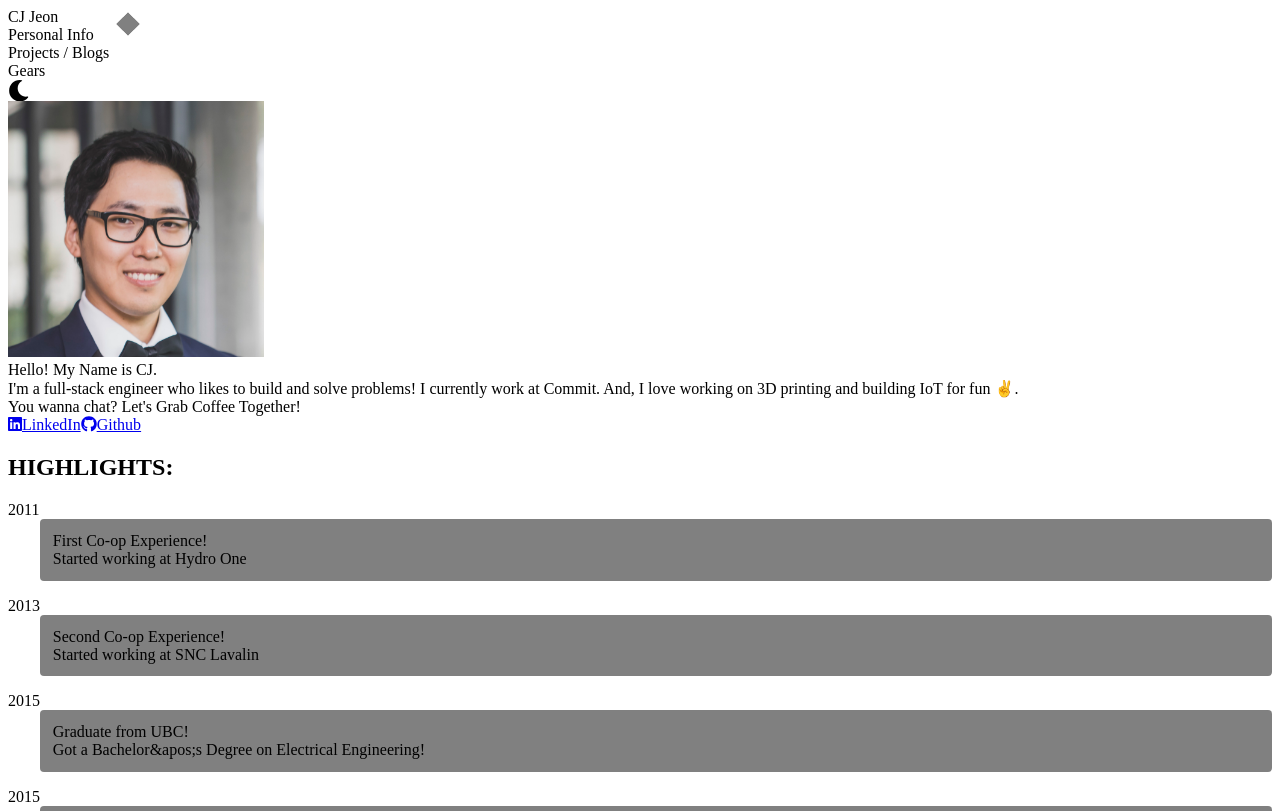
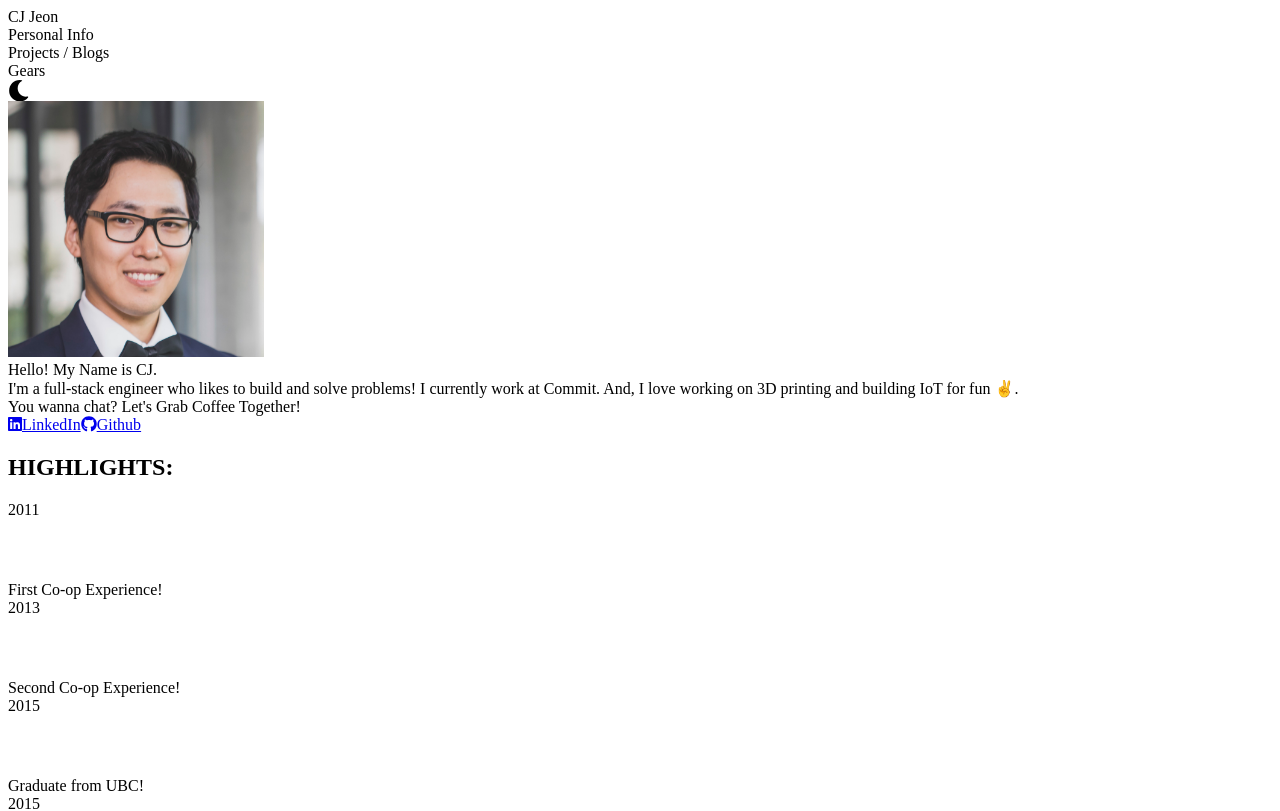
Before and after one commit to cjjeon/cjjeon.com, a Next.js app: page / in a window 1280 px wide. Shown: the top 811 px of the page. Built offline with nearby package versions, Linux system fonts and the light colour scheme.

Commit message:
Adding Proper Collapse method in Timeline

```diff
--- a/components/timeline/Timeline.tsx
+++ b/components/timeline/Timeline.tsx
@@ -1,11 +1,61 @@
-import React from "react";
-import style from "./Timeline.module.css";
+import React, { useState } from "react";
+import Collapse from "../transition/Collapse";
 
 interface TimelineItem {
   title: string;
   date: string;
-  description: string;
+  description: React.ReactElement;
 }
+
+interface TimelineItemProps extends TimelineItem {
+  isLastItem: boolean;
+}
+
+const TimeLineItem: React.FC<TimelineItemProps> = ({
+  title,
+  date,
+  description,
+  isLastItem,
+}) => {
+  const [isDetailOpen, setIsDetailOpen] = useState<boolean>(false);
+
+  return (
+    <div className={"flex"}>
+      <div
+        className={"flex flex-col items-center w-24"}
+        style={{ minHeight: "5em" }}
+      >
+        <div
+          className={
+            "flex justify-center items-center bg-indigo-300 dark:bg-indigo-500 rounded-full p-3 h-12 w-12"
+          }
+        >
+          {date}
+        </div>
+        <div className={"flex justify-center h-full"}>
+          {!isLastItem ? (
+            <div
+              className={"border-l-4 border-dotted border-gray-500 h-full"}
+            />
+          ) : null}
+        </div>
+      </div>
+      <div
+        onMouseEnter={() => setIsDetailOpen(true)}
+        onMouseLeave={() => setIsDetailOpen(false)}
+        className={"flex flex-col ml-4 mt-1 w-full"}
+      >
+        <div />
+        <div className={"bg-indigo-300 dark:bg-indigo-500 rounded w-full p-2"}>
+          <div className={"text-lg"}>{title}</div>
+          <Collapse isOpen={isDetailOpen}>
+            <div className={"italic mt-5"}>{description}</div>
+          </Collapse>
+        </div>
+      </div>
+    </div>
+  );
+};
 
 export interface TimelineProp {
   timelineItems: TimelineItem[];
@@ -16,26 +66,13 @@ const Timeline: React.FC<TimelineProp> = ({ timelineItems }) => {
     <div>
       {timelineItems.map((timelineItem, index) => {
         return (
-          <div className={"flex relative"} key={index}>
-            <div className={"flex flex-col w-24"}>
-              <div
-                className={
-                  "flex justify-center items-center bg-gray-800 rounded-full p-3"
-                }
-              >
-                {timelineItem.date}
-              </div>
-              <div className={"flex justify-center h-full"}>
-                {index !== timelineItems.length - 1 ? (
-                  <div className={"border-l-4 border-dotted h-full"} />
-                ) : null}
-              </div>
-            </div>
-            <div className={style.timeline_content}>
-              <div className={"text-lg"}>{timelineItem.title}</div>
-              <div className={"mt-5 italic"}>{timelineItem.description}</div>
-            </div>
-          </div>
+          <TimeLineItem
+            key={index}
+            title={timelineItem.title}
+            date={timelineItem.date}
+            description={timelineItem.description}
+            isLastItem={index === timelineItems.length - 1}
+          />
         );
       })}
     </div>
--- /dev/null
+++ b/components/transition/Collapse.tsx
@@ -0,0 +1,34 @@
+import React, { useEffect, useRef, useState } from "react";
+
+export interface CollapseProp {
+  isOpen: boolean;
+  className?: string;
+}
+
+const Collapse: React.FC<CollapseProp> = ({ isOpen, children, className }) => {
+  const [childHeight, setChildHeight] = useState<number>(0);
+  const childRef = useRef<HTMLDivElement>(null);
+
+  useEffect(() => {
+    if (childRef && childRef.current) {
+      setChildHeight(childRef.current.offsetHeight);
+    }
+  }, [childRef]);
+
+  return (
+    <div
+      className={className}
+      style={{
+        overflow: isOpen ? "auto" : "hidden",
+        transition: "0.8s max-height",
+        maxHeight: isOpen ? childHeight : 0,
+      }}
+    >
+      <div ref={childRef} className={"overflow-visible"}>
+        {children}
+      </div>
+    </div>
+  );
+};
+
+export default Collapse;
```
